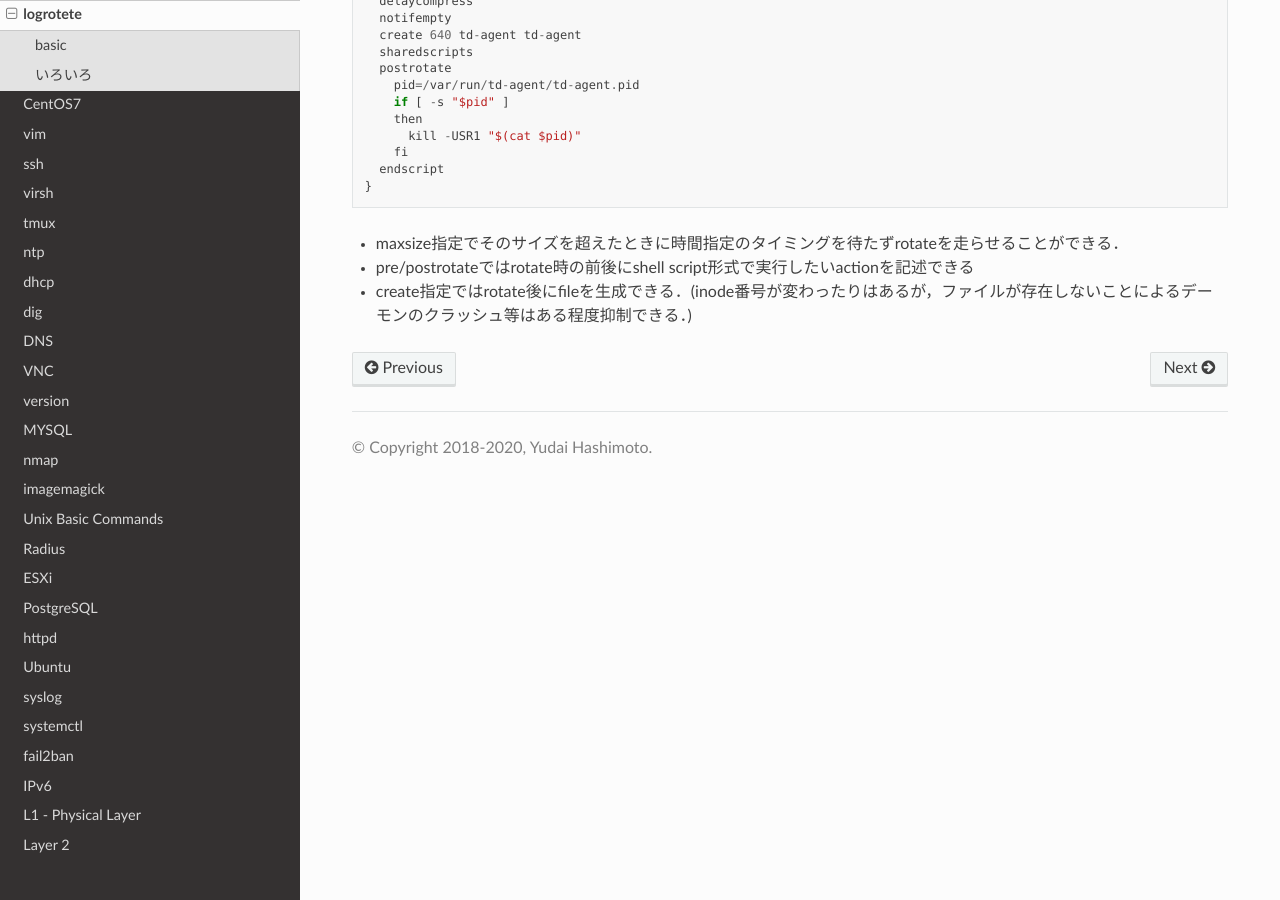
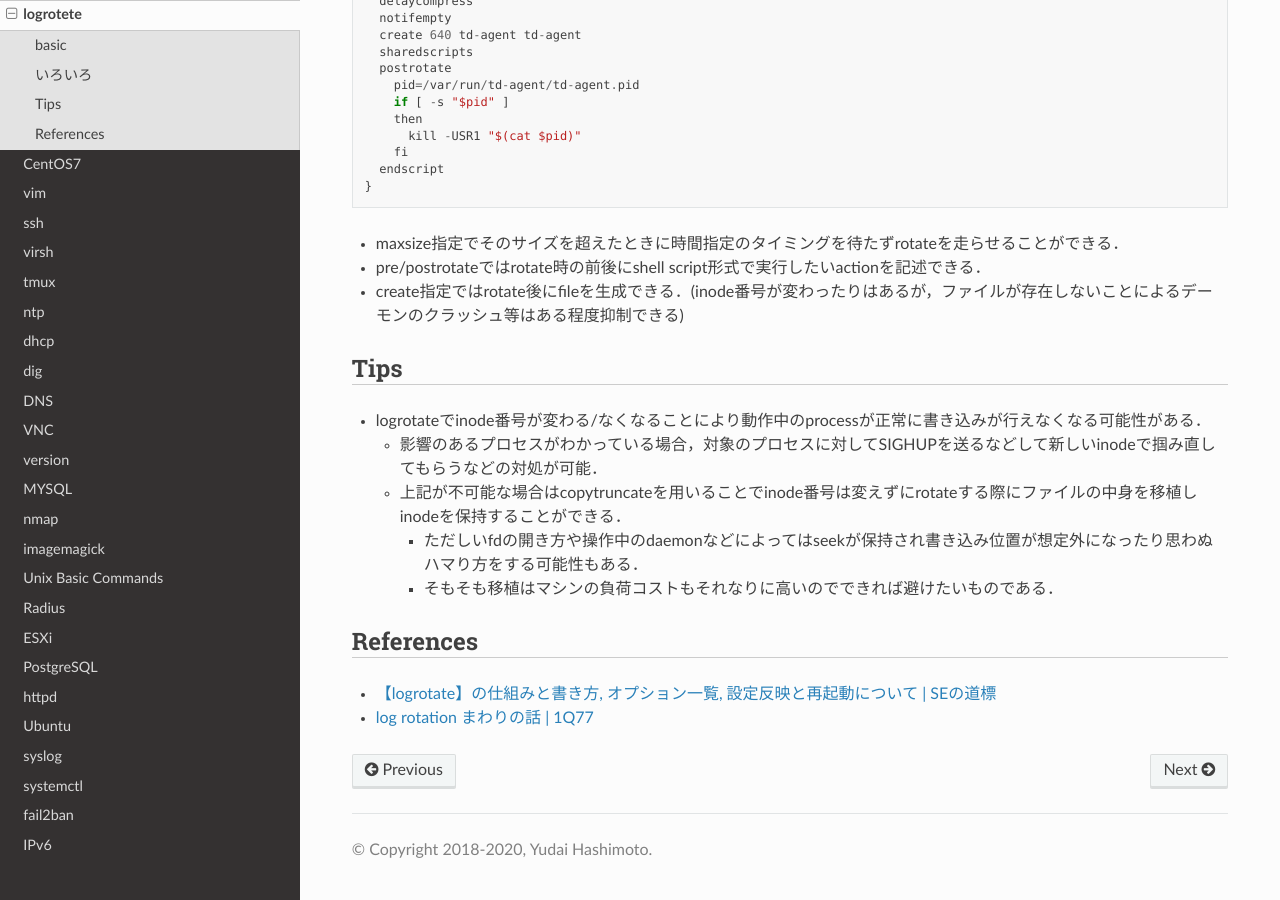
Before and after one commit to jp7fkf/JP7FKF-Warehouse, a Sphinx documentation site: the page built from source/unix/logrotate.md, in a window 1280 px wide and 900 px high, scrolled down 665 px. Built offline with Sphinx 7.4.7 and the Read the Docs theme 2.0.0, drawn with Linux system fonts in a browser that asks for light colours.

Commit message:
2021-08-13 19:45:36 JST

````diff
--- a/source/unix/logrotate.md
+++ b/source/unix/logrotate.md
@@ -36,5 +36,16 @@
 }
 ```
 - maxsize指定でそのサイズを超えたときに時間指定のタイミングを待たずrotateを走らせることができる．
-- pre/postrotateではrotate時の前後にshell script形式で実行したいactionを記述できる
-- create指定ではrotate後にfileを生成できる．(inode番号が変わったりはあるが，ファイルが存在しないことによるデーモンのクラッシュ等はある程度抑制できる．)
+- pre/postrotateではrotate時の前後にshell script形式で実行したいactionを記述できる．
+- create指定ではrotate後にfileを生成できる．(inode番号が変わったりはあるが，ファイルが存在しないことによるデーモンのクラッシュ等はある程度抑制できる)
+
+## Tips
+- logrotateでinode番号が変わる/なくなることにより動作中のprocessが正常に書き込みが行えなくなる可能性がある．
+  - 影響のあるプロセスがわかっている場合，対象のプロセスに対してSIGHUPを送るなどして新しいinodeで掴み直してもらうなどの対処が可能．
+  - 上記が不可能な場合はcopytruncateを用いることでinode番号は変えずにrotateする際にファイルの中身を移植しinodeを保持することができる．
+    - ただしいfdの開き方や操作中のdaemonなどによってはseekが保持され書き込み位置が想定外になったり思わぬハマり方をする可能性もある．
+    - そもそも移植はマシンの負荷コストもそれなりに高いのでできれば避けたいものである．
+
+## References
+- [【logrotate】の仕組みと書き方, オプション一覧, 設定反映と再起動について | SEの道標](https://milestone-of-se.nesuke.com/sv-basic/linux-basic/logrotate/)
+- [log rotation まわりの話 | 1Q77](https://blog.1q77.com/2013/02/log-rotation-%E3%81%BE%E3%82%8F%E3%82%8A%E3%81%AE%E8%A9%B1/)
````
Also changed, not shown: source/dialy/202108.md (+2 -0 lines).
